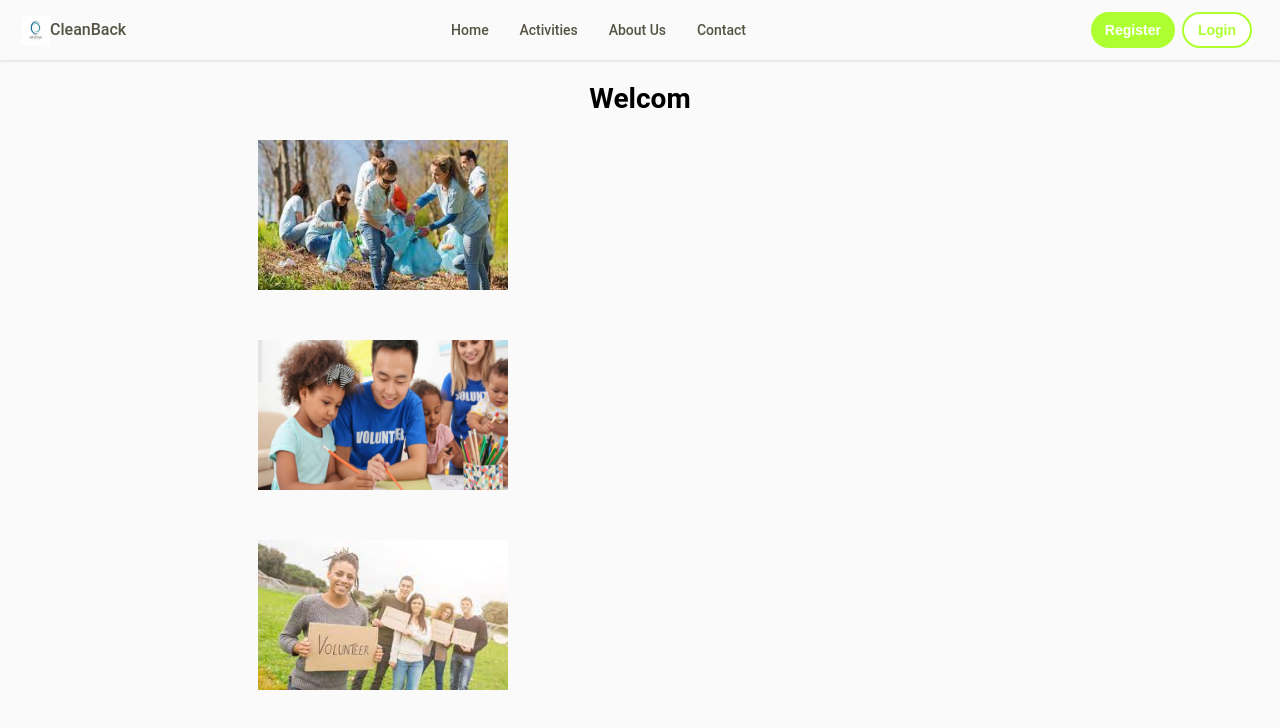
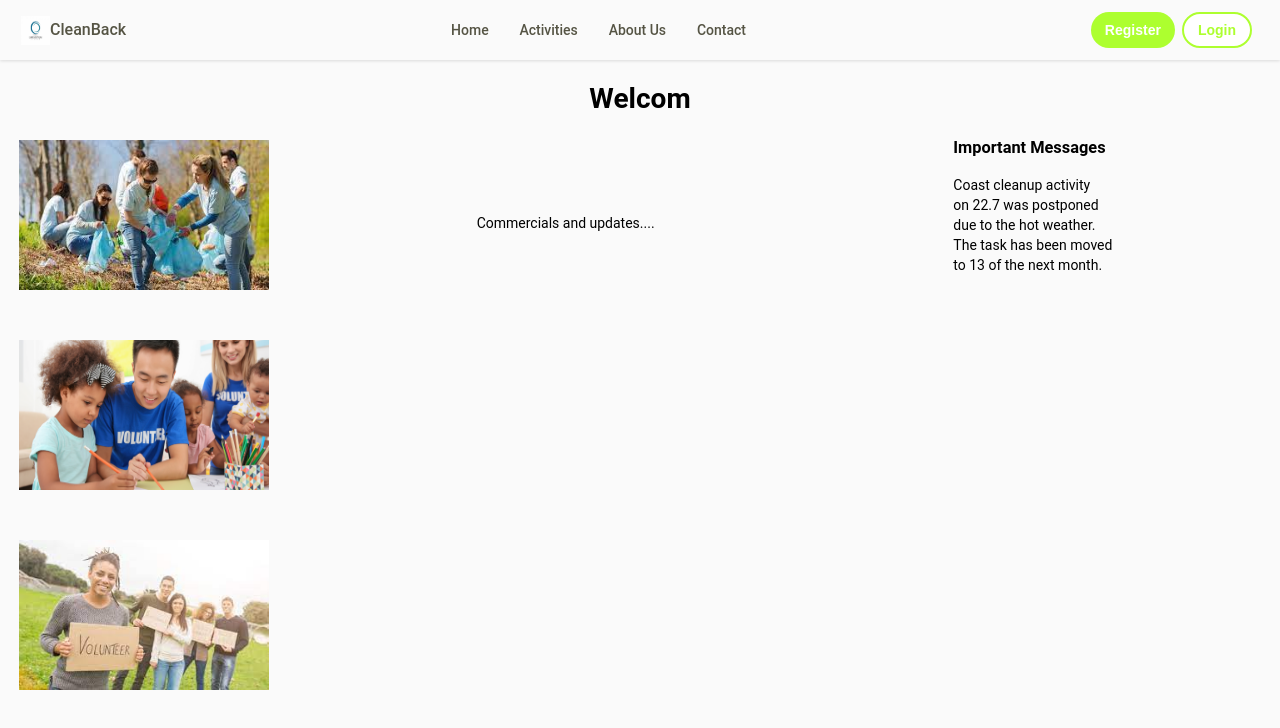
Before and after one commit to HenDahan/environmental_volunteering, a React (Create React App) app in the folder app-frontend/: page /Home in a window 1280 px wide. Shown: the top 728 px of the page. Built offline with nearby package versions, Linux system fonts and the light colour scheme.

Commit message:
Home page update

```diff
--- a/app-frontend/src/components/Home.js
+++ b/app-frontend/src/components/Home.js
@@ -35,10 +35,12 @@ Button.defaultProps = {
 
 function Home() {
 
-    return (
-        <div>
-            <div style={{display: 'flex',  justifyContent:'center', height: '10vh'}}>
-                <h1> Welcom</h1>
+    const Columns = () =>
+    <div style={{ display: "grid", gridTemplateColumns: "repeat(3, 1fr)", gridGap: 150 }}>
+        {/*Column 1 (left) */}
+      <div>
+      <div style={{display: 'flex',  justifyContent:'right', height: '10vh'}}>
+
             </div>
             <div style={{display: 'flex', justifyContent:'space-around', height: '25vh'}}>
             <img src={image1} height={150} width={250} />
@@ -52,11 +54,41 @@ function Home() {
             <img src={image3} height={150} width={250} />
             <br/>
             </div>
+      </div>
 
-            {/*<div style={{display: 'flex', position="absolute", top="40px", left="40px"}}>
-            <img src={image3} height={150} width={250} />
-            <br/>
-    </div>*/}
+      {/*Column 2 (center) */}
+      <div>
+        <div style={{display: 'flex',  justifyContent:'center', height: '10vh'}}>
+        <h1> Welcom</h1>
+        </div>
+        {/*Commercials and updates */}
+        <br/><br/><br/>
+        <p>
+            Commercials and updates....
+        </p>
+
+      </div>
+
+      {/*Column 3 (right) */}
+      <div>
+        <br/><br/><br/>
+        <h3>Important Messages </h3>
+        <a>
+            Coast cleanup activity <br/>
+            on 22.7 was postponed<br/>
+            due to the hot weather.<br/>
+            The task has been moved<br/>
+            to 13 of the next month.
+        </a>
+      </div>
+
+    </div>
+    return (
+        <div>
+
+            <Columns/>
+
+
         </div>
     );
 }
--- a/app-frontend/src/components/Tables/DataForTable.js
+++ b/app-frontend/src/components/Tables/DataForTable.js
@@ -4,7 +4,7 @@ export default [
   {
     id: 1,
     title: "Keep the beaches clean",
-    date: "25.7.2021",
+    date: "13.8.2021",
     supervisor: "Moshe",
     content: "Beach cleaning",
     location: "Natania - Poleg Beach"
@@ -18,7 +18,7 @@ export default [
   },  {
     id: 3,
     title: "Keep the forests clean",
-    date: "25.7.2021",
+    date: "21.7.2021",
     supervisor: "Naty",
     content: "Forest cleaning",
     location: "Lehavim - Lhav Forest"
```
